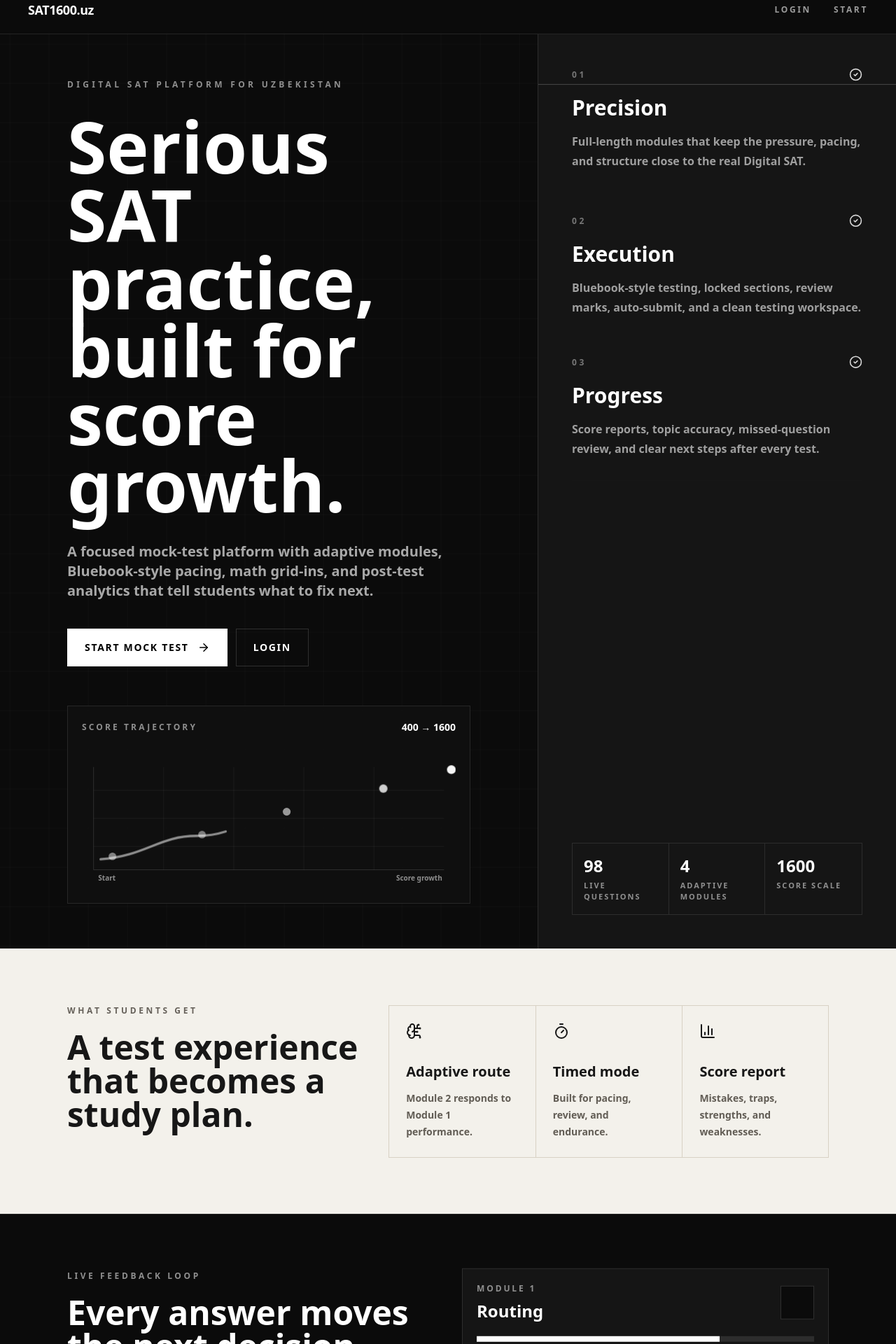
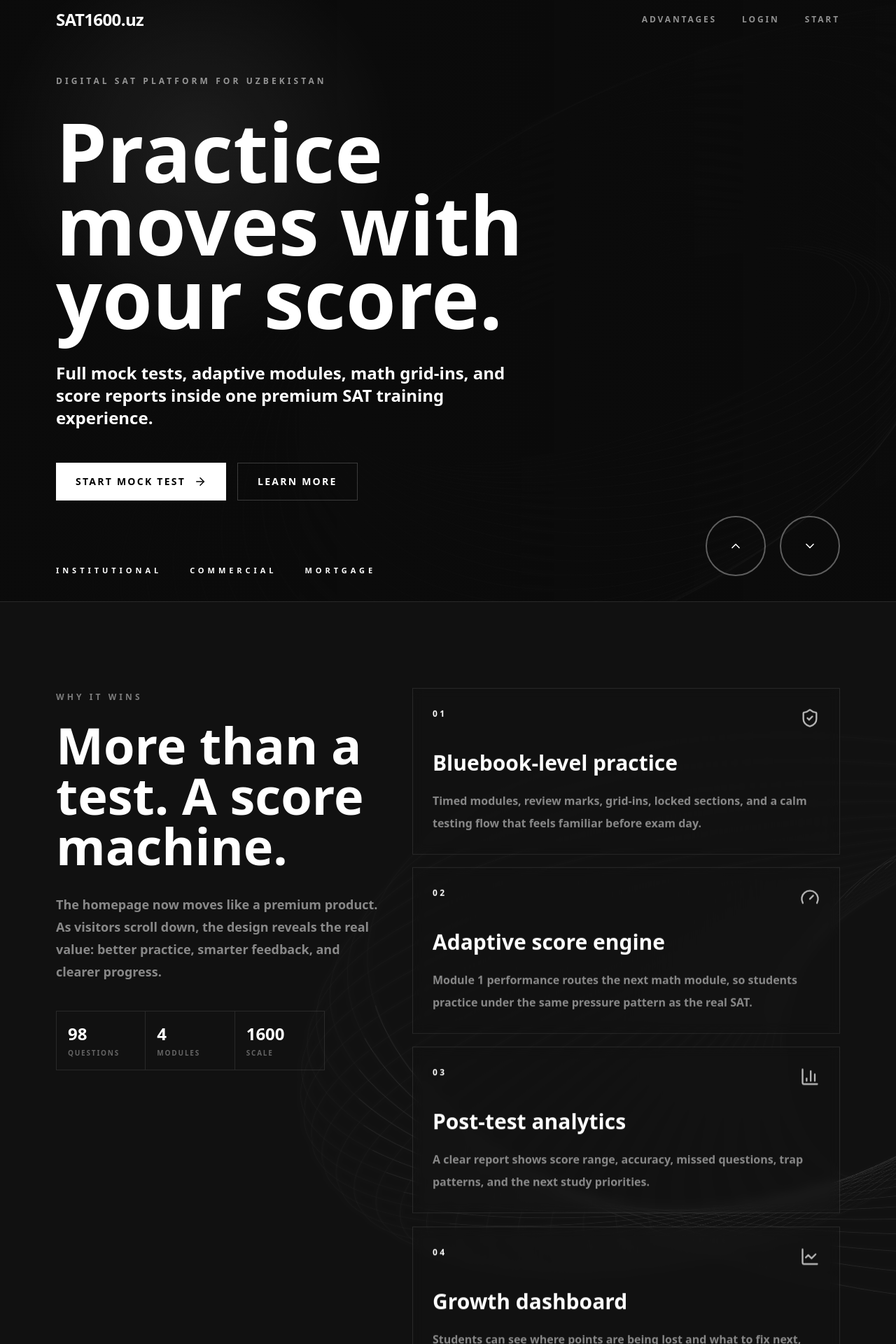
Before and after one commit to batyrovbahrom96-svg/SAT1600.uz, a Next.js app in the folder frontend/: page / in a window 1280 px wide. Shown: the part 20-1940 px from the top of the page at 70% size. Built offline with nearby package versions, Linux system fonts and the light colour scheme.

Commit message:
Create animated premium homepage

```diff
--- a/frontend/app/globals.css
+++ b/frontend/app/globals.css
@@ -11,6 +11,10 @@ body {
   margin: 0;
   color: #172033;
   background: #ffffff;
+}
+
+html {
+  scroll-behavior: smooth;
 }
 
 button, input {
@@ -51,6 +55,70 @@ button, input {
   width: 100%;
   max-width: 720px;
   margin: 0 auto;
+}
+
+.rotor-stage {
+  position: absolute;
+  inset: -18vh -18vw -20vh 18vw;
+  z-index: 0;
+  pointer-events: none;
+  opacity: 0.42;
+  perspective: 1200px;
+  transform-style: preserve-3d;
+  animation: rotor-stage-spin 26s linear infinite;
+}
+
+.rotor-stage-compact {
+  inset: -16vh -10vw -14vh -8vw;
+  opacity: 0.85;
+}
+
+.rotor-rib {
+  position: absolute;
+  left: 62%;
+  top: 50%;
+  border: 1px solid rgba(255, 255, 255, 0.2);
+  border-left-color: rgba(255, 255, 255, 0.03);
+  border-bottom-color: rgba(255, 255, 255, 0.06);
+  border-radius: 48% 52% 46% 54%;
+  box-shadow:
+    inset 0 0 18px rgba(255, 255, 255, 0.018),
+    0 0 16px rgba(255, 255, 255, 0.014);
+  transform-origin: center;
+}
+
+.motion-circle {
+  display: inline-flex;
+  height: 86px;
+  width: 86px;
+  align-items: center;
+  justify-content: center;
+  border: 2px solid rgba(255, 255, 255, 0.34);
+  border-radius: 999px;
+  color: white;
+  transition: all 0.25s ease;
+}
+
+.motion-circle:hover {
+  border-color: white;
+  background: rgba(255, 255, 255, 0.08);
+  transform: translateY(-3px);
+}
+
+.advantage-card {
+  animation: advantage-rise 8s ease-in-out infinite;
+}
+
+.advantage-card:nth-child(2) {
+  animation-delay: 0.5s;
+}
+
+.advantage-card:nth-child(3) {
+  animation-delay: 1s;
+}
+
+.advantage-card:nth-child(4) {
+  animation-delay: 1.5s;
 }
 
 .motion-grid {
@@ -99,6 +167,54 @@ button, input {
 
 .scan-line {
   animation: scan-line 4.8s ease-in-out infinite;
+}
+
+.orbit-ring {
+  animation: orbit-ring 5.2s ease-in-out infinite;
+}
+
+.orbit-ring-delayed {
+  animation-delay: 1.4s;
+}
+
+.orbit-dot {
+  animation: orbit-dot 3.2s linear infinite;
+  transform-origin: -44px -44px;
+}
+
+.flow-bar {
+  width: 42%;
+  animation: flow-bar 3.6s ease-in-out infinite;
+}
+
+.flow-bar-delayed {
+  animation-delay: 0.55s;
+}
+
+.flow-bar-late {
+  animation-delay: 1.1s;
+}
+
+@keyframes rotor-stage-spin {
+  0% {
+    transform: rotateX(58deg) rotateY(-18deg) rotateZ(0deg) scale(1.02);
+  }
+  50% {
+    transform: rotateX(58deg) rotateY(-18deg) rotateZ(180deg) scale(1.08);
+  }
+  100% {
+    transform: rotateX(58deg) rotateY(-18deg) rotateZ(360deg) scale(1.02);
+  }
+}
+
+@keyframes advantage-rise {
+  0%,
+  100% {
+    transform: translateY(0);
+  }
+  50% {
+    transform: translateY(-10px);
+  }
 }
 
 @keyframes grid-drift {
@@ -163,18 +279,68 @@ button, input {
   }
 }
 
+@keyframes orbit-ring {
+  0%,
+  100% {
+    opacity: 0.28;
+    transform: scale(0.86);
+  }
+  50% {
+    opacity: 0.88;
+    transform: scale(1.04);
+  }
+}
+
+@keyframes orbit-dot {
+  0% {
+    transform: rotate(0deg) translateX(44px) rotate(0deg);
+  }
+  100% {
+    transform: rotate(360deg) translateX(44px) rotate(-360deg);
+  }
+}
+
+@keyframes flow-bar {
+  0%,
+  100% {
+    opacity: 0.35;
+    transform: translateX(-35%);
+    width: 34%;
+  }
+  50% {
+    opacity: 1;
+    transform: translateX(120%);
+    width: 58%;
+  }
+}
+
 @media (prefers-reduced-motion: reduce) {
   .motion-grid,
   .score-line,
   .score-dot,
   .floating-panel,
   .floating-panel-delayed,
-  .scan-line {
+  .scan-line,
+  .orbit-ring,
+  .orbit-dot,
+  .flow-bar,
+  .rotor-stage,
+  .advantage-card {
     animation: none;
   }
 }
 
 @media (max-width: 768px) {
+  .rotor-stage {
+    inset: 4vh -62vw 8vh 2vw;
+    opacity: 0.55;
+  }
+
+  .motion-circle {
+    height: 66px;
+    width: 66px;
+  }
+
   .question-center,
   .answer-option {
     max-width: 100%;
--- a/frontend/app/page.tsx
+++ b/frontend/app/page.tsx
@@ -1,135 +1,153 @@
 import Link from "next/link";
-import { ArrowRight, BarChart3, BrainCircuit, CheckCircle2, Timer } from "lucide-react";
+import {
+  ArrowRight,
+  BarChart3,
+  ChevronDown,
+  ChevronUp,
+  Gauge,
+  LineChart,
+  ShieldCheck,
+  Target,
+  Trophy
+} from "lucide-react";
 
-const principles = [
+const advantages = [
   {
     label: "01",
-    title: "Precision",
-    body: "Full-length modules that keep the pressure, pacing, and structure close to the real Digital SAT."
+    title: "Bluebook-level practice",
+    body: "Timed modules, review marks, grid-ins, locked sections, and a calm testing flow that feels familiar before exam day.",
+    Icon: ShieldCheck
   },
   {
     label: "02",
-    title: "Execution",
-    body: "Bluebook-style testing, locked sections, review marks, auto-submit, and a clean testing workspace."
+    title: "Adaptive score engine",
+    body: "Module 1 performance routes the next math module, so students practice under the same pressure pattern as the real SAT.",
+    Icon: Gauge
   },
   {
     label: "03",
-    title: "Progress",
-    body: "Score reports, topic accuracy, missed-question review, and clear next steps after every test."
+    title: "Post-test analytics",
+    body: "A clear report shows score range, accuracy, missed questions, trap patterns, and the next study priorities.",
+    Icon: BarChart3
+  },
+  {
+    label: "04",
+    title: "Growth dashboard",
+    body: "Students can see where points are being lost and what to fix next, turning every full mock test into a plan.",
+    Icon: LineChart
   }
 ];
 
-const metrics = [
-  { value: "98", label: "live questions" },
-  { value: "4", label: "adaptive modules" },
-  { value: "1600", label: "score scale" }
-];
+const steps = ["Institutional", "Commercial", "Mortgage"];
 
 export default function Home() {
   return (
-    <main className="min-h-screen overflow-hidden bg-[#0b0b0b] text-[#d8d8d8]">
-      <header className="mx-auto flex max-w-[1440px] items-center justify-between border-b border-white/10 px-6 py-5 md:px-10">
-        <Link href="/" className="text-lg font-black tracking-tight text-white">
+    <main className="min-h-screen overflow-hidden bg-[#0b0b0b] text-white">
+      <section id="top" className="relative min-h-screen overflow-hidden">
+        <RibbedMotionGraphic />
+        <div className="absolute inset-0 z-[1] bg-[radial-gradient(circle_at_22%_26%,rgba(255,255,255,0.08),transparent_24%),linear-gradient(90deg,rgba(11,11,11,0.98)_0%,rgba(11,11,11,0.9)_43%,rgba(11,11,11,0.66)_100%)]" />
+
+        <header className="relative z-10 mx-auto flex max-w-[1440px] items-center justify-between px-6 py-8 md:px-12 lg:px-20">
+          <Link href="/" className="text-2xl font-black tracking-tight">
             SAT1600.uz
           </Link>
-        <nav className="hidden items-center gap-8 text-xs font-bold uppercase tracking-[0.22em] text-[#9b9b9b] md:flex">
-          <Link className="transition-all duration-200 ease-in-out hover:text-white" href="/login">Login</Link>
-          <Link className="transition-all duration-200 ease-in-out hover:text-white" href="/register">Start</Link>
+          <nav className="hidden items-center gap-9 text-xs font-black uppercase tracking-[0.24em] text-white/55 md:flex">
+            <Link className="transition-all duration-200 hover:text-white" href="#advantages">Advantages</Link>
+            <Link className="transition-all duration-200 hover:text-white" href="/login">Login</Link>
+            <Link className="transition-all duration-200 hover:text-white" href="/register">Start</Link>
           </nav>
         </header>
 
-      <section className="relative mx-auto grid min-h-[calc(100vh-73px)] max-w-[1440px] lg:grid-cols-[60%_40%]">
-        <div className="motion-grid pointer-events-none absolute inset-0 opacity-40" aria-hidden="true" />
-
-        <div className="relative flex flex-col justify-center px-6 py-16 md:px-10 lg:px-16 xl:px-24">
-          <p className="mb-8 text-xs font-black uppercase tracking-[0.36em] text-[#8f8f8f]">
+        <div className="relative z-10 mx-auto flex min-h-[calc(100vh-104px)] max-w-[1440px] flex-col justify-center px-6 pb-36 pt-8 md:px-12 lg:px-20">
+          <div className="max-w-3xl">
+            <p className="mb-10 text-xs font-black uppercase tracking-[0.34em] text-white/55">
               Digital SAT platform for Uzbekistan
             </p>
-          <h1 className="max-w-4xl text-[54px] font-black leading-[0.95] tracking-normal text-white md:text-[86px] lg:text-[102px]">
-            Serious SAT practice, built for score growth.
+            <h1 className="text-[54px] font-black leading-[0.9] tracking-normal md:text-[88px] lg:text-[116px]">
+              Practice moves with your score.
             </h1>
-          <p className="mt-8 max-w-2xl text-lg font-semibold leading-8 text-[#a8a8a8] md:text-xl">
-            A focused mock-test platform with adaptive modules, Bluebook-style pacing, math grid-ins, and post-test analytics that tell students what to fix next.
+            <p className="mt-10 max-w-2xl text-xl font-semibold leading-9 text-white/54 md:text-2xl">
+              Full mock tests, adaptive modules, math grid-ins, and score reports inside one premium SAT training experience.
             </p>
-          <div className="mt-10 flex flex-wrap gap-3">
+            <div className="mt-12 flex flex-wrap gap-4">
               <Link
-              className="inline-flex items-center gap-3 border border-white bg-white px-6 py-4 text-sm font-black uppercase tracking-[0.12em] text-black transition-all duration-200 ease-in-out hover:bg-[#0b0b0b] hover:text-white"
+                className="inline-flex items-center gap-3 bg-white px-7 py-4 text-sm font-black uppercase tracking-[0.16em] text-black transition-all duration-200 hover:bg-transparent hover:text-white hover:outline hover:outline-1 hover:outline-white"
                 href="/register"
               >
                 Start mock test <ArrowRight size={18} />
               </Link>
               <Link
-              className="border border-white/15 bg-transparent px-6 py-4 text-sm font-black uppercase tracking-[0.12em] text-white transition-all duration-200 ease-in-out hover:border-white"
-              href="/login"
+                className="inline-flex items-center gap-3 border border-white/20 px-7 py-4 text-sm font-black uppercase tracking-[0.16em] text-white transition-all duration-200 hover:border-white"
+                href="#advantages"
               >
-              Login
+                Learn more
               </Link>
-          </div>
-
-          <div className="mt-14 max-w-2xl border border-white/10 bg-[#101010]/90 p-5">
-            <div className="mb-5 flex items-center justify-between gap-4">
-              <p className="text-xs font-black uppercase tracking-[0.26em] text-[#8f8f8f]">Score trajectory</p>
-              <span className="text-sm font-black text-white">400 → 1600</span>
-            </div>
-            <ScoreMotionGraphic />
             </div>
           </div>
 
-        <div className="relative border-l border-white/10 bg-[#151515] px-6 py-12 md:px-10 lg:px-12">
-          <div className="pointer-events-none absolute inset-x-0 top-0 h-px bg-white/40 scan-line" aria-hidden="true" />
-          <div className="flex h-full flex-col justify-between gap-12">
-            <div className="space-y-0">
-              {principles.map((item, index) => (
-                <section className={`${index === 1 ? "floating-panel" : index === 2 ? "floating-panel-delayed" : ""} border-b border-white/10 bg-[#151515] py-8 first:pt-0 last:border-b-0`} key={item.title}>
-                  <div className="mb-5 flex items-center justify-between gap-6">
-                    <span className="text-xs font-black uppercase tracking-[0.3em] text-[#777777]">{item.label}</span>
-                    <CheckCircle2 className="text-[#d8d8d8]" size={19} />
-                  </div>
-                  <h2 className="text-3xl font-black text-white">{item.title}</h2>
-                  <p className="mt-4 text-base font-semibold leading-7 text-[#9f9f9f]">{item.body}</p>
-                </section>
+          <div className="absolute bottom-9 left-6 right-6 z-10 flex items-end justify-between gap-6 md:left-12 md:right-12 lg:left-20 lg:right-20">
+            <div className="hidden items-center gap-10 text-[11px] font-black uppercase tracking-[0.45em] text-white/34 md:flex">
+              {steps.map((step, index) => (
+                <span className={index === 1 ? "text-white" : ""} key={step}>{step}</span>
               ))}
             </div>
-
-            <div className="grid grid-cols-3 border border-white/10">
-              {metrics.map((metric) => (
-                <div className="border-r border-white/10 p-4 last:border-r-0" key={metric.label}>
-                  <div className="text-2xl font-black text-white">{metric.value}</div>
-                  <div className="mt-1 text-[11px] font-bold uppercase tracking-[0.18em] text-[#8f8f8f]">{metric.label}</div>
-                </div>
-              ))}
+            <div className="flex gap-5">
+              <Link className="motion-circle" href="#top" aria-label="Back to top">
+                <ChevronUp size={20} />
+              </Link>
+              <Link className="motion-circle" href="#advantages" aria-label="Scroll to advantages">
+                <ChevronDown size={20} />
+              </Link>
             </div>
           </div>
         </div>
       </section>
 
-      <section className="border-t border-white/10 bg-[#f3f1eb] text-[#171717]">
-        <div className="mx-auto grid max-w-[1440px] gap-10 px-6 py-20 md:px-10 lg:grid-cols-[0.8fr_1.2fr] lg:px-16 xl:px-24">
-          <div>
-            <p className="text-xs font-black uppercase tracking-[0.3em] text-[#66615a]">What students get</p>
-            <h2 className="mt-5 text-4xl font-black leading-tight md:text-5xl">A test experience that becomes a study plan.</h2>
+      <section id="advantages" className="relative overflow-hidden border-t border-white/10 bg-[#111111]">
+        <div className="absolute inset-y-0 right-[-22vw] hidden w-[64vw] opacity-60 lg:block">
+          <RibbedMotionGraphic compact />
         </div>
-          <div className="grid gap-0 md:grid-cols-3">
-            <Feature Icon={BrainCircuit} title="Adaptive route" body="Module 2 responds to Module 1 performance." />
-            <Feature Icon={Timer} title="Timed mode" body="Built for pacing, review, and endurance." />
-            <Feature Icon={BarChart3} title="Score report" body="Mistakes, traps, strengths, and weaknesses." />
+        <div className="relative mx-auto grid max-w-[1440px] gap-12 px-6 py-24 md:px-12 lg:grid-cols-[0.86fr_1.14fr] lg:px-20 lg:py-32">
+          <div className="lg:sticky lg:top-20 lg:self-start">
+            <p className="text-xs font-black uppercase tracking-[0.34em] text-white/45">Why it wins</p>
+            <h2 className="mt-6 max-w-xl text-5xl font-black leading-[0.95] tracking-normal md:text-7xl">
+              More than a test. A score machine.
+            </h2>
+            <p className="mt-8 max-w-lg text-lg font-semibold leading-8 text-white/50">
+              The homepage now moves like a premium product. As visitors scroll down, the design reveals the real value: better practice, smarter feedback, and clearer progress.
+            </p>
+            <div className="mt-10 grid max-w-sm grid-cols-3 border border-white/10">
+              <Metric value="98" label="Questions" />
+              <Metric value="4" label="Modules" />
+              <Metric value="1600" label="Scale" />
+            </div>
+          </div>
+
+          <div className="grid gap-5">
+            {advantages.map((item) => (
+              <article className="advantage-card group border border-white/10 bg-[#181818]/86 p-7 backdrop-blur transition-all duration-300 hover:border-white/45 hover:bg-[#202020]" key={item.title}>
+                <div className="mb-8 flex items-start justify-between gap-6">
+                  <span className="text-xs font-black uppercase tracking-[0.28em] text-white/36">{item.label}</span>
+                  <item.Icon className="text-white/70 transition-all duration-300 group-hover:text-white" size={28} />
+                </div>
+                <h3 className="text-3xl font-black">{item.title}</h3>
+                <p className="mt-5 max-w-2xl text-base font-semibold leading-8 text-white/50">{item.body}</p>
+              </article>
+            ))}
           </div>
         </div>
       </section>
 
-      <section className="border-t border-white/10 bg-[#0b0b0b] text-white">
-        <div className="mx-auto grid max-w-[1440px] gap-10 px-6 py-20 md:px-10 lg:grid-cols-[1fr_1fr] lg:px-16 xl:px-24">
+      <section className="border-t border-white/10 bg-[#f3f1eb] text-[#141414]">
+        <div className="mx-auto grid max-w-[1440px] gap-10 px-6 py-20 md:px-12 lg:grid-cols-[1fr_1fr] lg:px-20">
           <div>
-            <p className="text-xs font-black uppercase tracking-[0.3em] text-[#8f8f8f]">Live feedback loop</p>
-            <h2 className="mt-5 text-4xl font-black leading-tight md:text-5xl">Every answer moves the next decision.</h2>
-            <p className="mt-6 max-w-xl text-lg font-semibold leading-8 text-[#a8a8a8]">
-              The interface now feels alive before the test starts, while the exam itself stays stable, readable, and Bluebook-like.
-            </p>
+            <p className="text-xs font-black uppercase tracking-[0.3em] text-[#686058]">Ready for students</p>
+            <h2 className="mt-5 text-4xl font-black leading-tight md:text-6xl">Turn traffic into paid mock tests.</h2>
           </div>
           <div className="grid gap-4">
-            <MotionModule label="Module 1" value="Routing" width="72%" />
-            <MotionModule label="Module 2" value="Adaptive" width="86%" />
-            <MotionModule label="Report" value="Analysis" width="64%" />
+            <ActionRow Icon={Target} title="Find weak points" body="Show students the exact areas costing them points." />
+            <ActionRow Icon={Trophy} title="Sell improvement" body="A strong report page makes the platform feel valuable after every test." />
+            <ActionRow Icon={ArrowRight} title="Start fast" body="The first action stays clear: register, take a mock test, see your score." />
           </div>
         </div>
       </section>
@@ -137,75 +155,51 @@ export default function Home() {
   );
 }
 
-function ScoreMotionGraphic() {
+function RibbedMotionGraphic({ compact = false }: { compact?: boolean }) {
   return (
-    <svg className="h-auto w-full" viewBox="0 0 640 240" role="img" aria-label="Animated score growth chart">
-      <line x1="20" y1="208" x2="620" y2="208" stroke="rgba(255,255,255,0.16)" />
-      <line x1="20" y1="32" x2="20" y2="208" stroke="rgba(255,255,255,0.16)" />
-      {[72, 120, 168].map((y) => (
-        <line key={y} x1="20" y1={y} x2="620" y2={y} stroke="rgba(255,255,255,0.07)" />
+    <div className={compact ? "rotor-stage rotor-stage-compact" : "rotor-stage"} aria-hidden="true">
+      {Array.from({ length: 28 }).map((_, index) => (
+        <span
+          className="rotor-rib"
+          key={index}
+          style={{
+            height: `${56 + index * 3.2}%`,
+            width: `${34 + index * 2.45}%`,
+            transform: `translate(-50%, -50%) rotate(${index * 5.2}deg) skewY(-12deg)`
+          }}
+        />
       ))}
-      {[140, 260, 380, 500].map((x) => (
-        <line key={x} x1={x} y1="32" x2={x} y2="208" stroke="rgba(255,255,255,0.07)" />
-      ))}
-      <path
-        className="score-line"
-        d="M32 190 C110 184 132 150 196 150 C272 150 286 108 352 108 C424 108 440 70 512 70 C562 70 590 48 612 42"
-        fill="none"
-        stroke="white"
-        strokeLinecap="round"
-        strokeWidth="4"
-      />
-      <circle className="score-dot" cx="32" cy="190" r="7" fill="white" />
-      <circle className="score-dot" cx="196" cy="150" r="7" fill="white" />
-      <circle className="score-dot" cx="352" cy="108" r="7" fill="white" />
-      <circle className="score-dot" cx="512" cy="70" r="7" fill="white" />
-      <circle className="score-dot" cx="612" cy="42" r="7" fill="white" />
-      <text x="28" y="226" fill="#8f8f8f" fontSize="12" fontWeight="700">Start</text>
-      <text x="538" y="226" fill="#8f8f8f" fontSize="12" fontWeight="700">Score growth</text>
-    </svg>
+    </div>
   );
 }
 
-function MotionModule({
-  label,
-  value,
-  width
+function Metric({ value, label }: { value: string; label: string }) {
+  return (
+    <div className="border-r border-white/10 p-4 last:border-r-0">
+      <div className="text-2xl font-black text-white">{value}</div>
+      <div className="mt-1 text-[10px] font-black uppercase tracking-[0.18em] text-white/35">{label}</div>
+    </div>
+  );
+}
+
+function ActionRow({
+  Icon,
+  title,
+  body
 }: {
-  label: string;
-  value: string;
-  width: string;
+  Icon: typeof Target;
+  title: string;
+  body: string;
 }) {
   return (
-    <article className="floating-panel border border-white/10 bg-[#151515] p-5">
-      <div className="flex items-center justify-between gap-4">
+    <article className="grid grid-cols-[48px_1fr] gap-5 border border-[#d8d1c4] p-5">
+      <div className="flex h-12 w-12 items-center justify-center bg-[#141414] text-white">
+        <Icon size={21} />
+      </div>
       <div>
-          <p className="text-xs font-black uppercase tracking-[0.24em] text-[#8f8f8f]">{label}</p>
-          <h3 className="mt-2 text-2xl font-black">{value}</h3>
-        </div>
-        <div className="h-12 w-12 border border-white/15 bg-[#0b0b0b]" />
-      </div>
-      <div className="mt-5 h-2 bg-white/10">
-        <div className="h-full bg-white transition-all duration-200 ease-in-out" style={{ width }} />
+        <h3 className="text-xl font-black">{title}</h3>
+        <p className="mt-2 text-sm font-semibold leading-6 text-[#625d55]">{body}</p>
       </div>
     </article>
   );
 }
-
-function Feature({
-  Icon,
-  title,
-  body
-}: {
-  Icon: typeof BrainCircuit;
-  title: string;
-  body: string;
-}) {
-  return (
-    <article className="border border-[#d8d1c4] bg-transparent p-6 md:border-r-0 md:last:border-r">
-      <Icon size={24} />
-      <h3 className="mt-8 text-xl font-black">{title}</h3>
-      <p className="mt-3 text-sm font-semibold leading-6 text-[#625d55]">{body}</p>
-    </article>
-  );
-}
```
Lines whose indentation alone changed are shown as unchanged.
